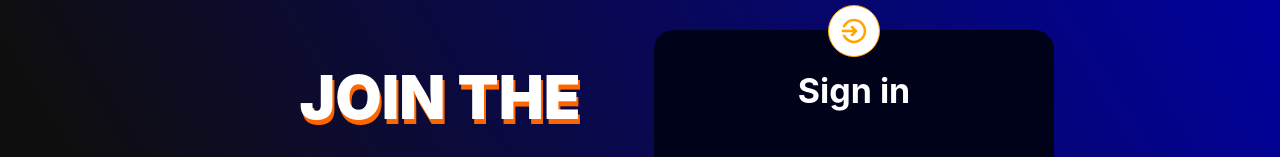
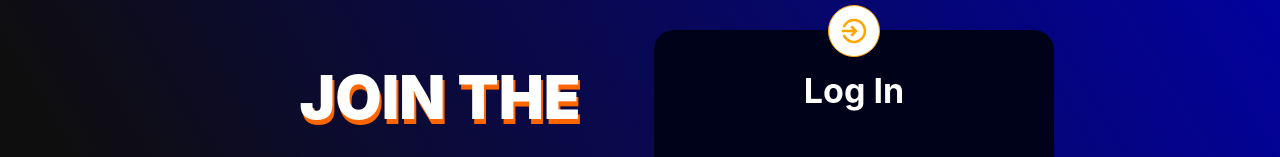
Before and after one commit to alionachernenko/auniverse, a React (Create React App) app: page /auniverse/login/login-page in a window 1280 px wide. Shown: the part 328-485 px from the top of the page. Built offline with nearby package versions, Linux system fonts and the light colour scheme; no server answers.

Commit message:
update login form title

```diff
--- a/src/components/LoginForm/LoginForm.jsx
+++ b/src/components/LoginForm/LoginForm.jsx
@@ -44,7 +44,7 @@ export const LoginForm = () => {
                     <IoMdLogIn fill='orange' size='30px'/> }
                 </Icon>
 
-                <Title>Sign in</Title>
+                <Title>Log In</Title>
                 <Inputs>
                     <input style={{ display: 'none' }} />
                     <input type="password" style={{ display: 'none' }}/>
```
